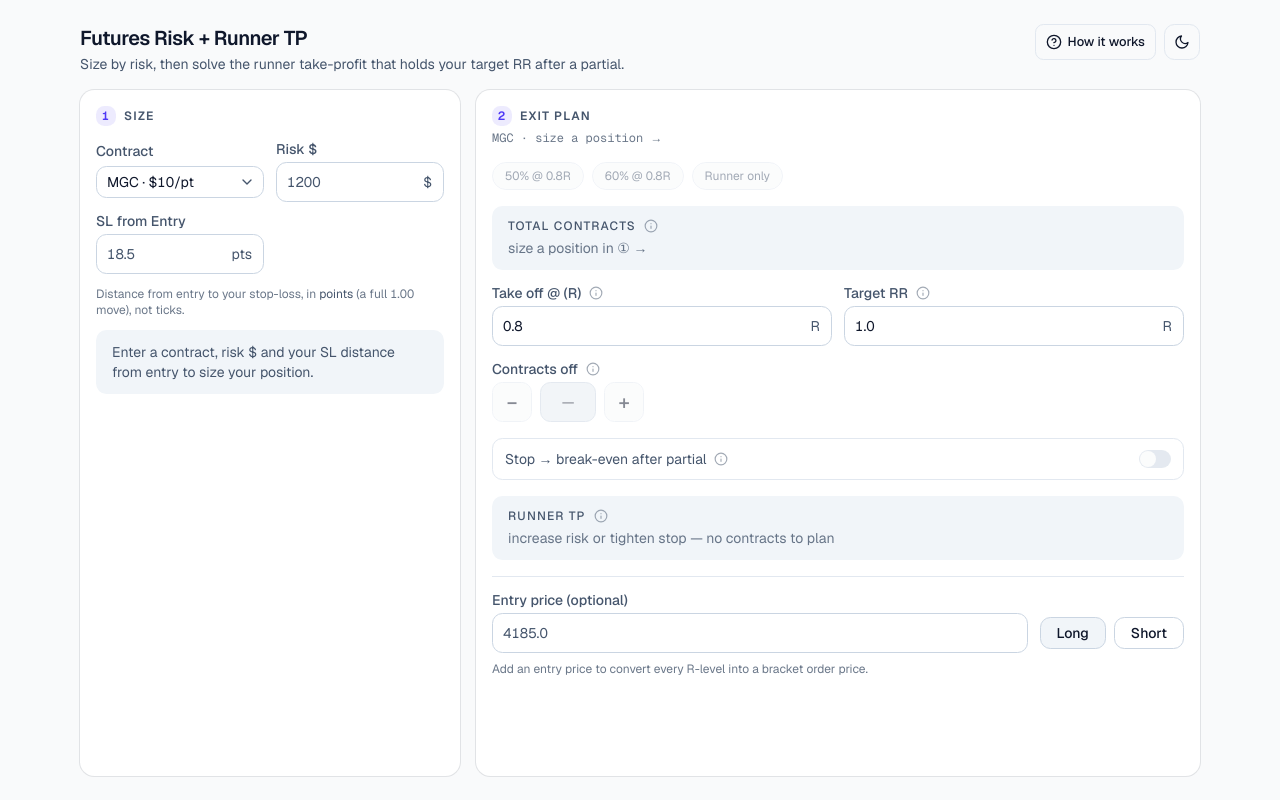
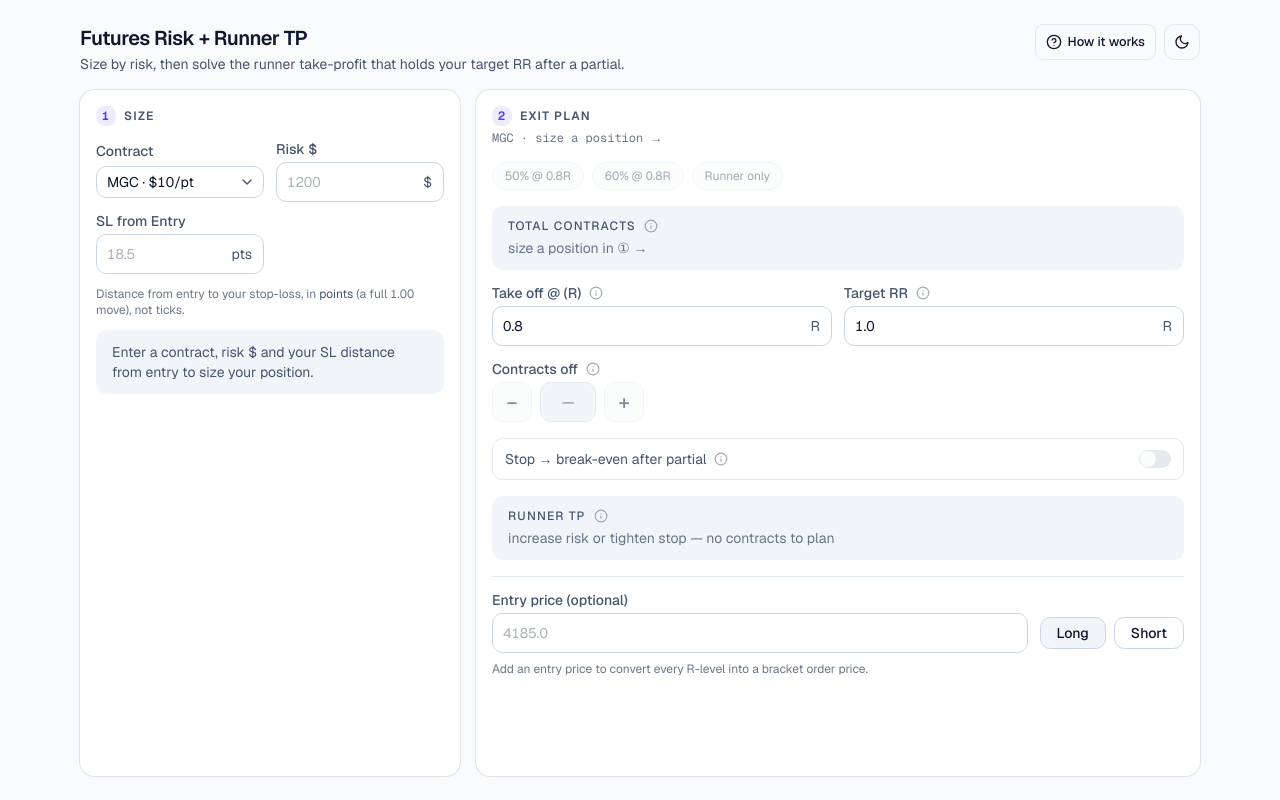
Before and after one commit to jukemori/futures-calculator, a Next.js app: page / in a window 1280 px wide. Built offline with nearby package versions, Linux system fonts and the light colour scheme.

Commit message:
style: lighten input placeholder so it doesn't read as a value

```diff
--- a/src/components/ui/input.tsx
+++ b/src/components/ui/input.tsx
@@ -8,7 +8,7 @@
       type={type}
       data-slot="input"
       className={cn(
-        'h-8 w-full min-w-0 rounded-lg border border-input bg-transparent px-2.5 py-1 text-base transition-colors outline-none file:inline-flex file:h-6 file:border-0 file:bg-transparent file:text-sm file:font-medium file:text-foreground placeholder:text-muted-foreground focus-visible:border-ring focus-visible:ring-3 focus-visible:ring-ring/50 disabled:pointer-events-none disabled:cursor-not-allowed disabled:bg-input/50 disabled:opacity-50 aria-invalid:border-destructive aria-invalid:ring-3 aria-invalid:ring-destructive/20 md:text-sm dark:bg-input/30 dark:disabled:bg-input/80 dark:aria-invalid:border-destructive/50 dark:aria-invalid:ring-destructive/40',
+        'h-8 w-full min-w-0 rounded-lg border border-input bg-transparent px-2.5 py-1 text-base transition-colors outline-none file:inline-flex file:h-6 file:border-0 file:bg-transparent file:text-sm file:font-medium file:text-foreground placeholder:text-muted-foreground/45 focus-visible:border-ring focus-visible:ring-3 focus-visible:ring-ring/50 disabled:pointer-events-none disabled:cursor-not-allowed disabled:bg-input/50 disabled:opacity-50 aria-invalid:border-destructive aria-invalid:ring-3 aria-invalid:ring-destructive/20 md:text-sm dark:bg-input/30 dark:disabled:bg-input/80 dark:aria-invalid:border-destructive/50 dark:aria-invalid:ring-destructive/40',
         className,
       )}
       {...props}
```
